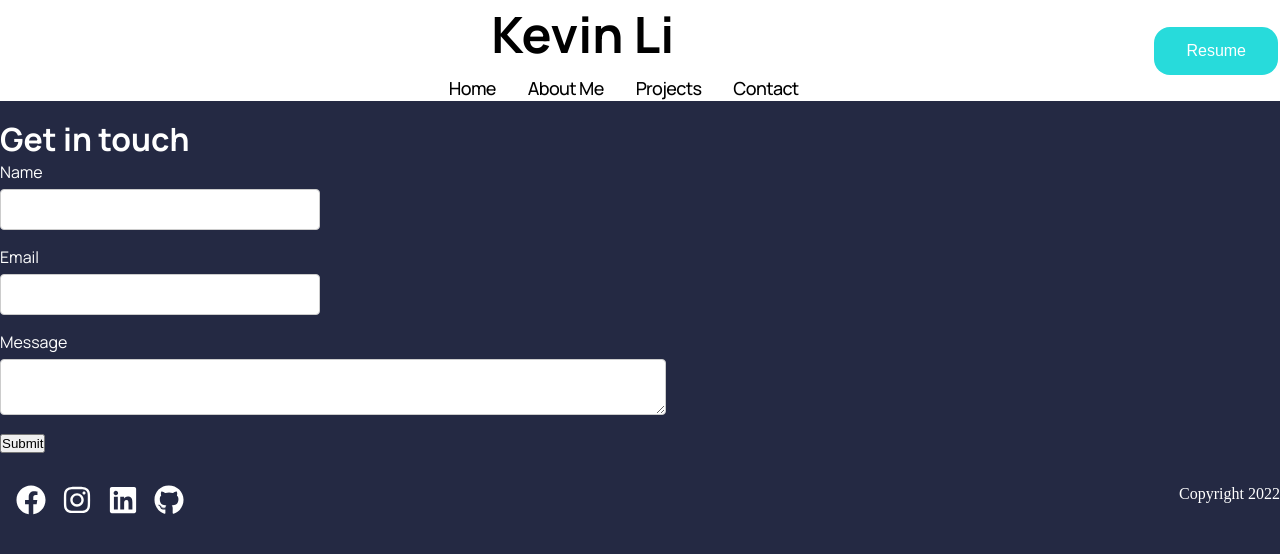
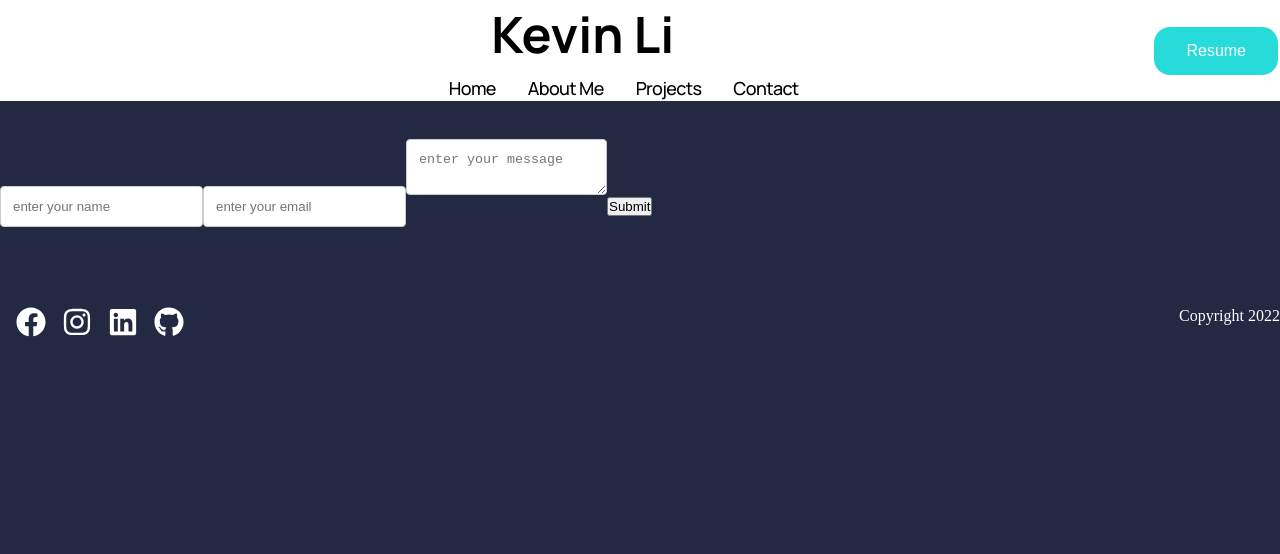
Before and after one commit to nopeanut/kevin_website, a React (Create React App) app: page /contact in a window 1280 px wide. Shown: the top 554 px of the page. Built offline with nearby package versions, Linux system fonts and the light colour scheme.

Commit message:
working form

```diff
--- a/src/components/form/TheForm.jsx
+++ b/src/components/form/TheForm.jsx
@@ -4,27 +4,13 @@
 const TheForm = () => {
   return (
     <div className='the_form_main'>
-        <h1>Get in touch</h1>
-        <div class="the_form_input">
-            <form name = "contact1" method="POST" data-netlify="true">
-                <input type="hidden" name="form-name" value="contact1"/>
-                <div className='the_form_stuff'>
-                    <div className='the_form_input_name'>
-                        <label for="name">Name</label>
-                        <input type="text" name="name" placeholder=""/>
-                    </div>
-                    <div className='the_form_input_email'>
-                        <label for="email">Email</label>
-                        <input type="text" name="email" placeholder="" />
-                    </div>
-                    <div className='the_form_input_message'>
-                        <label for="message">Message</label>
-                        <textarea name="message" placeholder=""/>
-                    </div>
-                    <div className='the_form_input_button'>
-                        <button type="submit">Submit</button>
-                    </div>
-                </div>
+        <div className='the_form_main'>
+            <form name = "contact-form" method = "POST" data-netlify = "true">
+                <input type = "hidden" name = "form-name" value = "contact-form" />
+                <input type = "text" placeholder = "enter your name" name = "name"/>
+                <input type = "text" placeholder = "enter your email" name = "email"/>
+                <textarea placeholder = "enter your message" name = "message"/>
+                <button type = "submit">Submit</button>
             </form>
         </div>
     </div>
```
